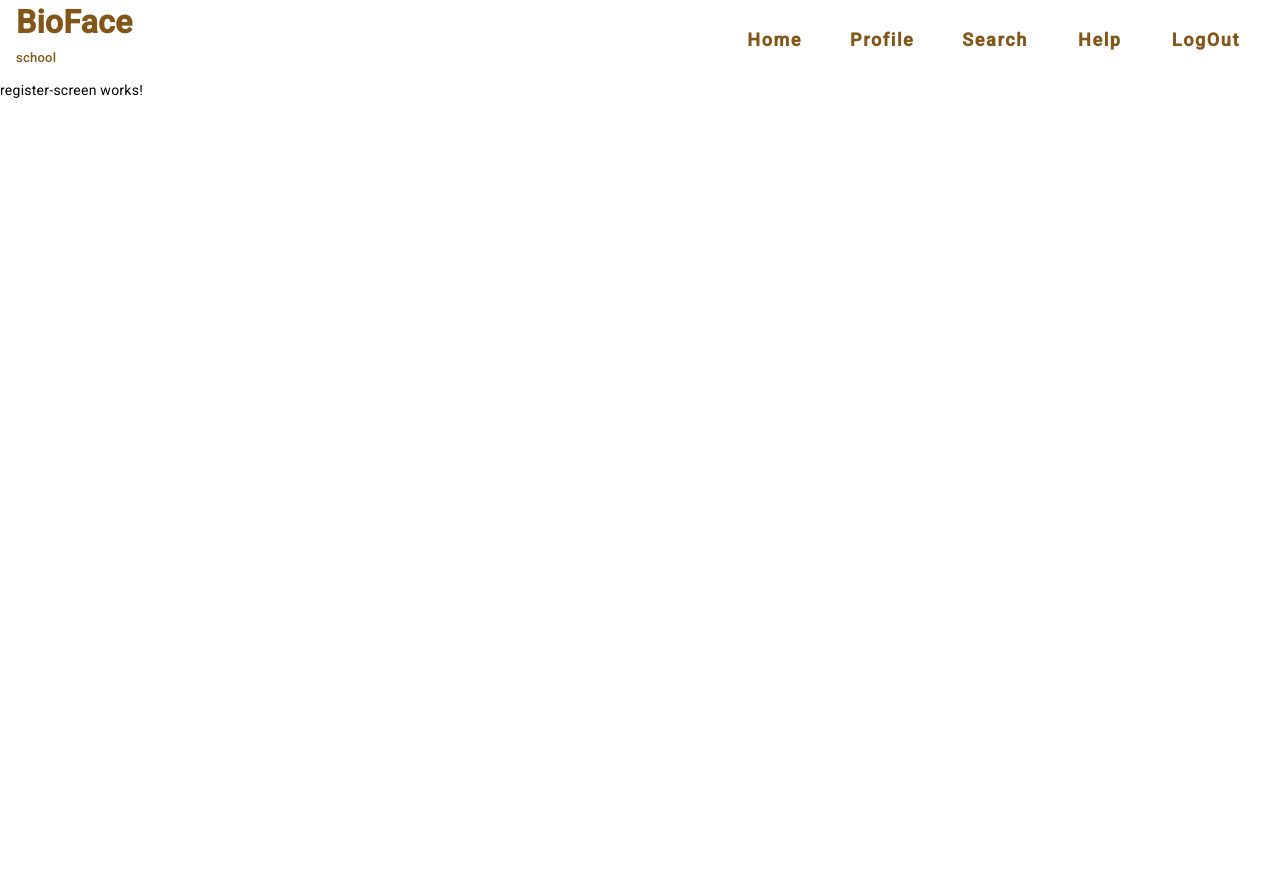
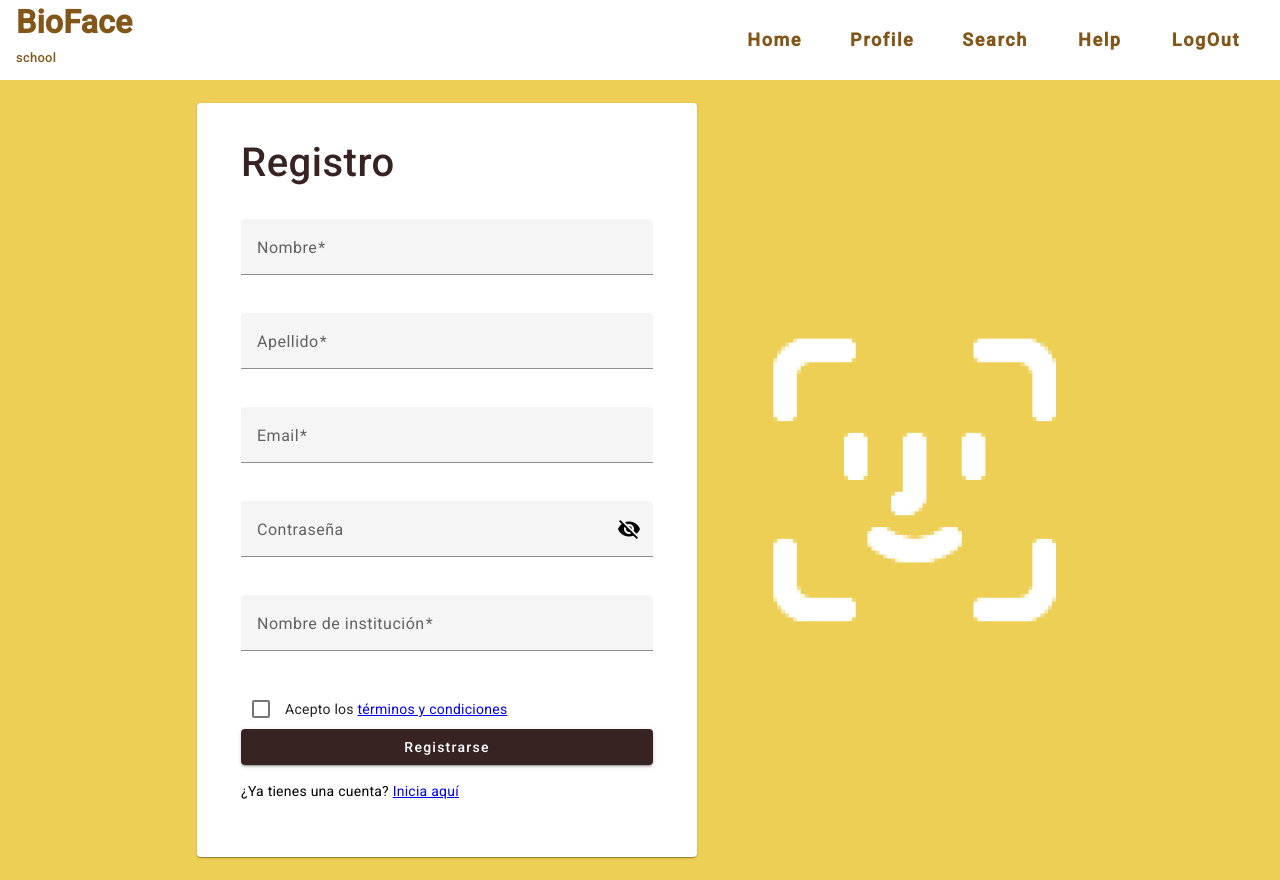
Before and after one commit to BiofaceSchool/bioface-frontend, an Angular app: page /register in a window 1280 px wide. Before the commit the page ends 808 px from the top, so only its background shows below. Built offline with nearby package versions, Linux system fonts and the light colour scheme.

Commit message:
feat: add register styles

```diff
--- a/src/app/components/register-screen/register-screen.component.css
+++ b/src/app/components/register-screen/register-screen.component.css
@@ -0,0 +1,28 @@
+.register-container {
+  display: flex;
+  justify-content: center;
+  align-items: center;
+  height: 100vh;
+  gap: 3rem;
+  background-color: #EDCF55;
+}
+.title {
+  font-size: 2.5rem;
+  padding-bottom: 1em;
+  text-align: center;
+  color: #382323;
+}
+.btn {
+  width: 100%;
+  background-color: #382323;
+}
+mat-card {
+  width: 100%;
+  max-width: 500px;
+  padding: 2em;
+}
+
+.full-width {
+  width: 100%;
+  margin-bottom: 16px;
+}
--- a/src/app/components/register-screen/register-screen.component.html
+++ b/src/app/components/register-screen/register-screen.component.html
@@ -1 +1,56 @@
-<p>register-screen works!</p>
+<div class="register-container">
+  <mat-card>
+    <mat-card-header>
+      <mat-card-title class="title">Registro</mat-card-title>
+    </mat-card-header>
+    <mat-card-content>
+      <form>
+        <mat-form-field appearance="fill" class="full-width">
+          <mat-label>Nombre</mat-label>
+          <input matInput placeholder="Ingresa tu nombre" required>
+        </mat-form-field>
+
+        <mat-form-field appearance="fill" class="full-width">
+          <mat-label>Apellido</mat-label>
+          <input matInput placeholder="Ingresa tu apellido" required>
+        </mat-form-field>
+
+        <mat-form-field appearance="fill" class="full-width">
+          <mat-label>Email</mat-label>
+          <input matInput type="email" placeholder="Ingresa tu email" required>
+        </mat-form-field>
+
+        <mat-form-field class="full-width">
+          <mat-label>Contraseña</mat-label>
+          <input matInput [type]="hide() ? 'password' : 'text'">
+          <button
+            mat-icon-button
+            matSuffix
+            (click)="clickEvent($event)"
+            [attr.aria-label]="'Mostrar/ocultar contraseña'"
+            [attr.aria-pressed]="hide()"
+          >
+            <mat-icon>{{ hide() ? 'visibility_off' : 'visibility' }}</mat-icon>
+          </button>
+        </mat-form-field>
+
+        <mat-form-field appearance="fill" class="full-width">
+          <mat-label>Nombre de institución</mat-label>
+          <input matInput placeholder="Ingresa el nombre de tu institución" required>
+        </mat-form-field>
+
+        <mat-checkbox required>
+          Acepto los <a href="#" target="_blank">términos y condiciones</a>
+        </mat-checkbox>
+
+        <button mat-raised-button color="primary" class="btn full-width" [disabled]="form">
+          Registrarse
+        </button>
+      </form>
+      <div class="register-link">
+        <p>¿Ya tienes una cuenta? <a href="/login">Inicia aquí</a></p>
+      </div>
+    </mat-card-content>
+  </mat-card>
+  <img src="./assets/images/login_banner.png" alt="Login Image">
+</div>
--- a/src/app/components/register-screen/register-screen.component.ts
+++ b/src/app/components/register-screen/register-screen.component.ts
@@ -1,12 +1,34 @@
-import { Component } from '@angular/core';
+import {Component, signal} from '@angular/core';
+import {MatButtonModule} from "@angular/material/button";
+import {MatCardModule} from "@angular/material/card";
+import {MatSelectModule} from "@angular/material/select";
+import {MatInputModule} from "@angular/material/input";
+import {MatFormFieldModule} from "@angular/material/form-field";
+import {MatIconModule} from "@angular/material/icon";
+import {FormsModule} from '@angular/forms';
+import {MatCheckboxModule} from '@angular/material/checkbox';
 
 @Component({
   selector: 'app-register-screen',
   standalone: true,
-  imports: [],
+  imports: [
+    MatButtonModule,
+    MatCardModule,
+    MatSelectModule,
+    MatInputModule,
+    MatFormFieldModule,
+    MatIconModule,
+    FormsModule,
+    MatCheckboxModule
+  ],
   templateUrl: './register-screen.component.html',
   styleUrl: './register-screen.component.css'
 })
 export class RegisterScreenComponent {
-
+  hide = signal(true);
+  form: boolean | undefined;
+  clickEvent(event: MouseEvent) {
+    this.hide.set(!this.hide());
+    event.stopPropagation();
+  }
 }
```
